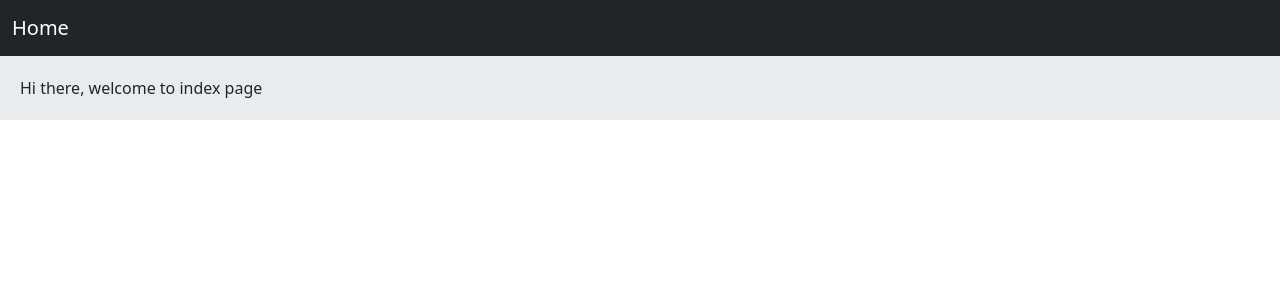
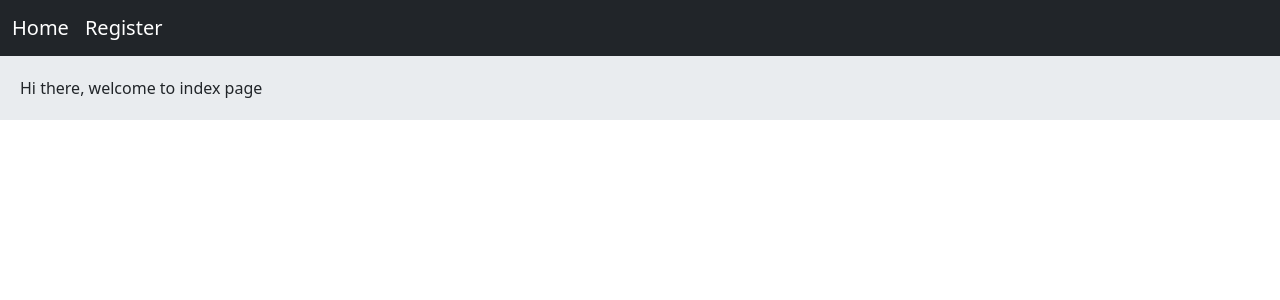
Before and after one commit to mohsenbarari/social-network, a Django app: page /home/index/ in a window 1280 px wide. Shown: the top 300 px of the page. Run offline with Django 4.2, Linux system fonts and the light colour scheme.

Commit message:
add 'register' in navbar

```diff
--- a/templates/inc/navbar.html
+++ b/templates/inc/navbar.html
@@ -2,6 +2,10 @@
     <div class="container-fluid">
       <div class="navbar-nav">
         <a class="navbar-brand" href="{% url 'home:index' %}"> Home</a>
+        {% if not request.user.is_authenticated %}
+          <a class="navbar-brand" href="{% url 'accounts:user-register' %}"> Register</a>
+        {% else %}
+        {% endif %}
 
     </div>
   </nav>
```
